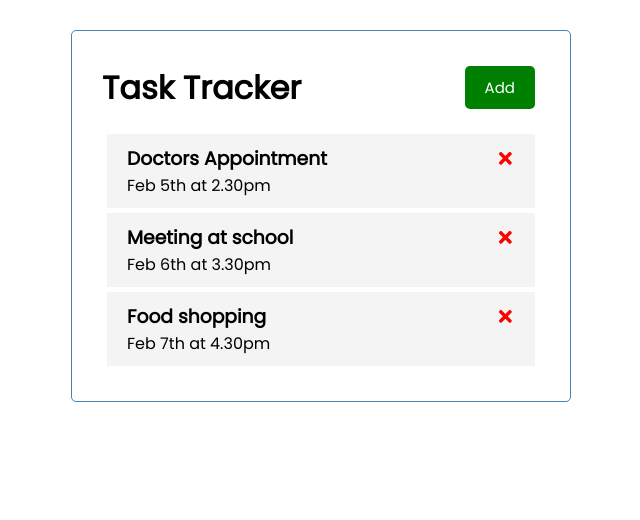
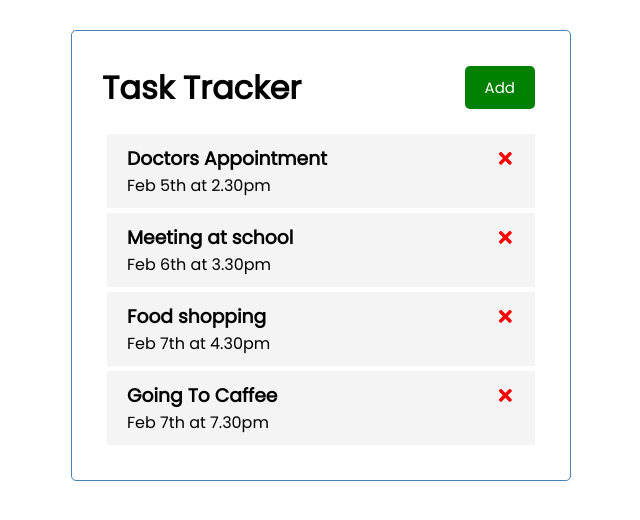
Before and after one commit to MainulDip/EverydayReactJS, a React (Create React App) app in the folder core2022/: page / in a window 1280 px wide. Shown: the top 520 px of the page, without its empty margins (319-959 px from the left). Built offline with nearby package versions, Linux system fonts and the light colour scheme.

Commit message:
sending velues with event using this keyword in typescript

```diff
--- a/core2022/src/App.tsx
+++ b/core2022/src/App.tsx
@@ -31,6 +31,12 @@ function App() {
       day: "Feb 7th at 4.30pm",
       reminder: false,
     },
+    {
+      id: 4,
+      text: "Going To Caffee",
+      day: "Feb 7th at 7.30pm",
+      reminder: false,
+    },
   ]);
 
   // Delete Task
```
